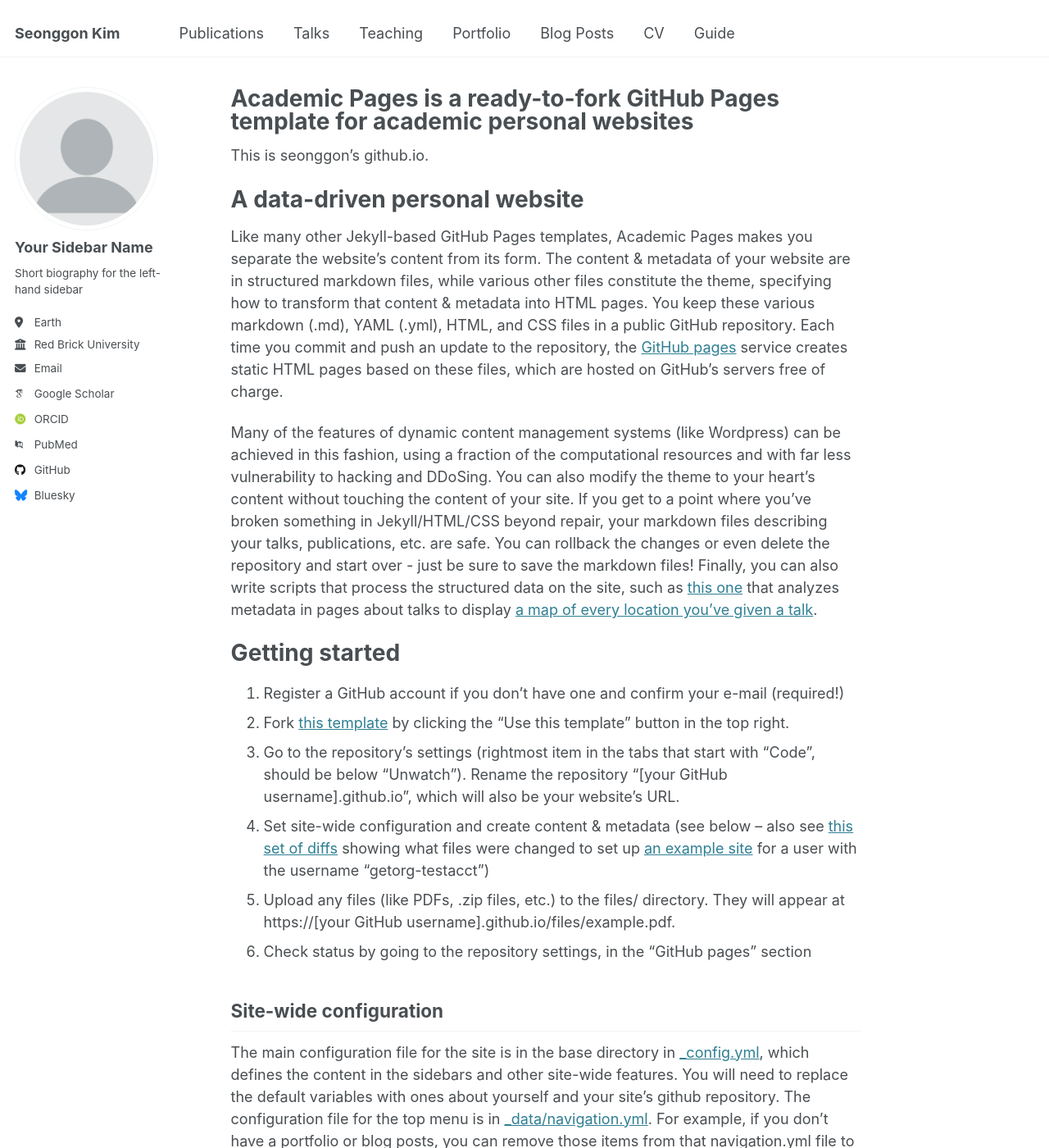
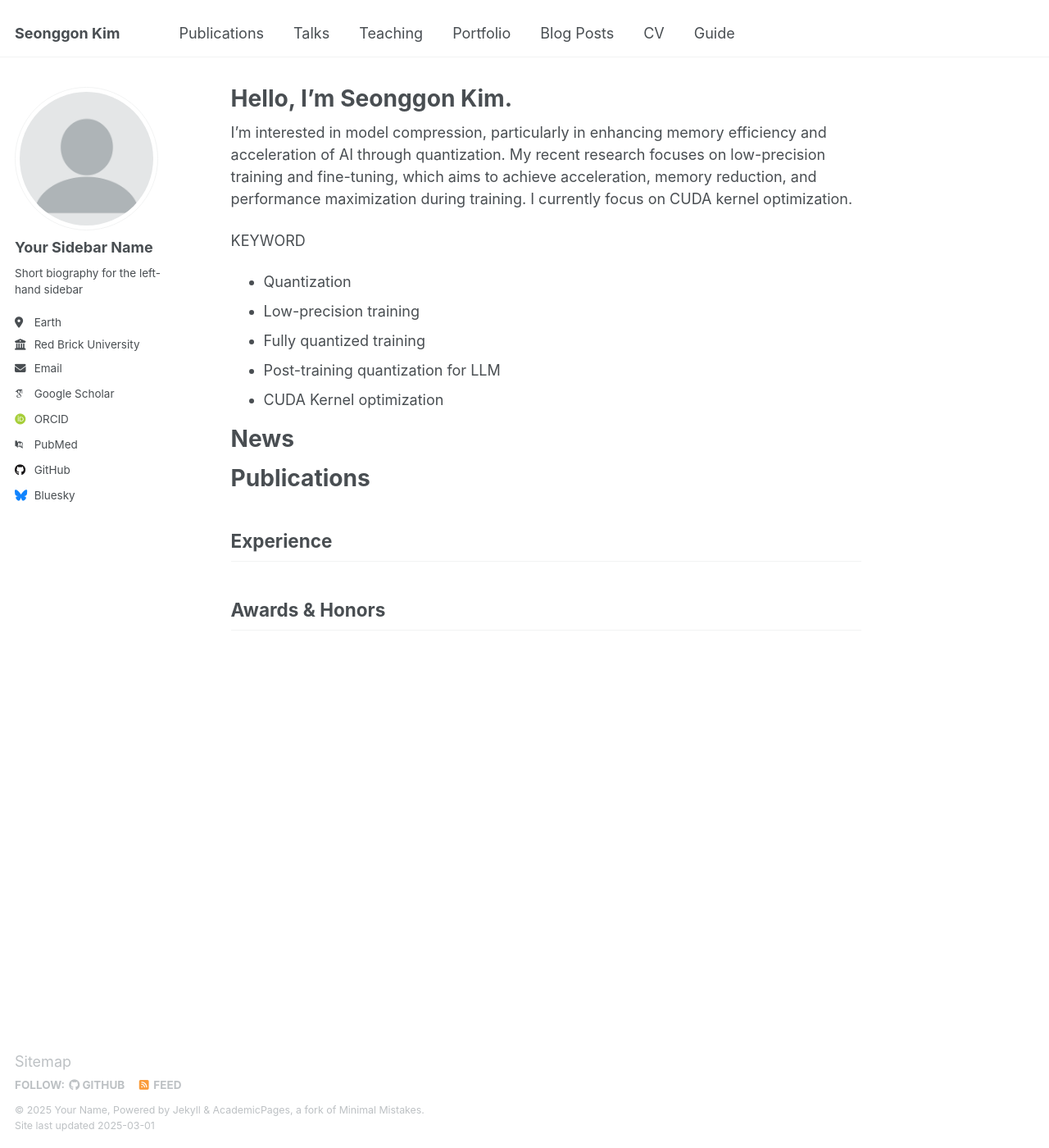
Before and after one commit to sungonuni/sungonuni.github.io, a Jekyll site: the page built from _pages/about.md, in a window 1280 px wide and 1400 px high. Shown: the whole window at 82% size. Built offline with Jekyll 4.4.1, drawn with Linux system fonts in a browser that asks for light colours; some web fonts are replaced; some of the changed text lies outside the part shown.

Commit message:
Add about me

```diff
--- a/_pages/about.md
+++ b/_pages/about.md
@@ -1,49 +1,33 @@
 ---
 permalink: /
-title: "Academic Pages is a ready-to-fork GitHub Pages template for academic personal websites"
+title: "Hello, I'm Seonggon Kim."
 author_profile: true
 redirect_from:
   - /about/
   - /about.html
 ---
 
-This is seonggon's github.io.
+I'm interested in model compression, particularly in enhancing memory efficiency and acceleration of AI through quantization. My recent research focuses on low-precision training and fine-tuning, which aims to achieve acceleration, memory reduction, and performance maximization during training. I currently focus on CUDA kernel optimization.
 
-A data-driven personal website
+KEYWORD
+- Quantization
+- Low-precision training
+- Fully quantized training
+- Post-training quantization for LLM
+- CUDA Kernel optimization
+
+
+News
 ======
-Like many other Jekyll-based GitHub Pages templates, Academic Pages makes you separate the website's content from its form. The content & metadata of your website are in structured markdown files, while various other files constitute the theme, specifying how to transform that content & metadata into HTML pages. You keep these various markdown (.md), YAML (.yml), HTML, and CSS files in a public GitHub repository. Each time you commit and push an update to the repository, the [GitHub pages](https://pages.github.com/) service creates static HTML pages based on these files, which are hosted on GitHub's servers free of charge.
 
-Many of the features of dynamic content management systems (like Wordpress) can be achieved in this fashion, using a fraction of the computational resources and with far less vulnerability to hacking and DDoSing. You can also modify the theme to your heart's content without touching the content of your site. If you get to a point where you've broken something in Jekyll/HTML/CSS beyond repair, your markdown files describing your talks, publications, etc. are safe. You can rollback the changes or even delete the repository and start over - just be sure to save the markdown files! Finally, you can also write scripts that process the structured data on the site, such as [this one](https://github.com/academicpages/academicpages.github.io/blob/master/talkmap.ipynb) that analyzes metadata in pages about talks to display [a map of every location you've given a talk](https://academicpages.github.io/talkmap.html).
 
-Getting started
+Publications
 ======
-1. Register a GitHub account if you don't have one and confirm your e-mail (required!)
-1. Fork [this template](https://github.com/academicpages/academicpages.github.io) by clicking the "Use this template" button in the top right.
-1. Go to the repository's settings (rightmost item in the tabs that start with "Code", should be below "Unwatch"). Rename the repository "[your GitHub username].github.io", which will also be your website's URL.
-1. Set site-wide configuration and create content & metadata (see below -- also see [this set of diffs](http://archive.is/3TPas) showing what files were changed to set up [an example site](https://getorg-testacct.github.io) for a user with the username "getorg-testacct")
-1. Upload any files (like PDFs, .zip files, etc.) to the files/ directory. They will appear at https://[your GitHub username].github.io/files/example.pdf.
-1. Check status by going to the repository settings, in the "GitHub pages" section
 
-Site-wide configuration
+
+Experience
 ------
-The main configuration file for the site is in the base directory in [_config.yml](https://github.com/academicpages/academicpages.github.io/blob/master/_config.yml), which defines the content in the sidebars and other site-wide features. You will need to replace the default variables with ones about yourself and your site's github repository. The configuration file for the top menu is in [_data/navigation.yml](https://github.com/academicpages/academicpages.github.io/blob/master/_data/navigation.yml). For example, if you don't have a portfolio or blog posts, you can remove those items from that navigation.yml file to remove them from the header.
 
-Create content & metadata
+
+Awards & Honors
 ------
-For site content, there is one markdown file for each type of content, which are stored in directories like _publications, _talks, _posts, _teaching, or _pages. For example, each talk is a markdown file in the [_talks directory](https://github.com/academicpages/academicpages.github.io/tree/master/_talks). At the top of each markdown file is structured data in YAML about the talk, which the theme will parse to do lots of cool stuff. The same structured data about a talk is used to generate the list of talks on the [Talks page](https://academicpages.github.io/talks), each [individual page](https://academicpages.github.io/talks/2012-03-01-talk-1) for specific talks, the talks section for the [CV page](https://academicpages.github.io/cv), and the [map of places you've given a talk](https://academicpages.github.io/talkmap.html) (if you run this [python file](https://github.com/academicpages/academicpages.github.io/blob/master/talkmap.py) or [Jupyter notebook](https://github.com/academicpages/academicpages.github.io/blob/master/talkmap.ipynb), which creates the HTML for the map based on the contents of the _talks directory).
-
-**Markdown generator**
-
-The repository includes [a set of Jupyter notebooks](https://github.com/academicpages/academicpages.github.io/tree/master/markdown_generator
-) that converts a CSV containing structured data about talks or presentations into individual markdown files that will be properly formatted for the Academic Pages template. The sample CSVs in that directory are the ones I used to create my own personal website at stuartgeiger.com. My usual workflow is that I keep a spreadsheet of my publications and talks, then run the code in these notebooks to generate the markdown files, then commit and push them to the GitHub repository.
-
-How to edit your site's GitHub repository
-------
-Many people use a git client to create files on their local computer and then push them to GitHub's servers. If you are not familiar with git, you can directly edit these configuration and markdown files directly in the github.com interface. Navigate to a file (like [this one](https://github.com/academicpages/academicpages.github.io/blob/master/_talks/2012-03-01-talk-1.md) and click the pencil icon in the top right of the content preview (to the right of the "Raw | Blame | History" buttons). You can delete a file by clicking the trashcan icon to the right of the pencil icon. You can also create new files or upload files by navigating to a directory and clicking the "Create new file" or "Upload files" buttons.
-
-Example: editing a markdown file for a talk
-![Editing a markdown file for a talk](/images/editing-talk.png)
-
-For more info
-------
-More info about configuring Academic Pages can be found in [the guide](https://academicpages.github.io/markdown/), the [growing wiki](https://github.com/academicpages/academicpages.github.io/wiki), and you can always [ask a question on GitHub](https://github.com/academicpages/academicpages.github.io/discussions). The [guides for the Minimal Mistakes theme](https://mmistakes.github.io/minimal-mistakes/docs/configuration/) (which this theme was forked from) might also be helpful.
```
